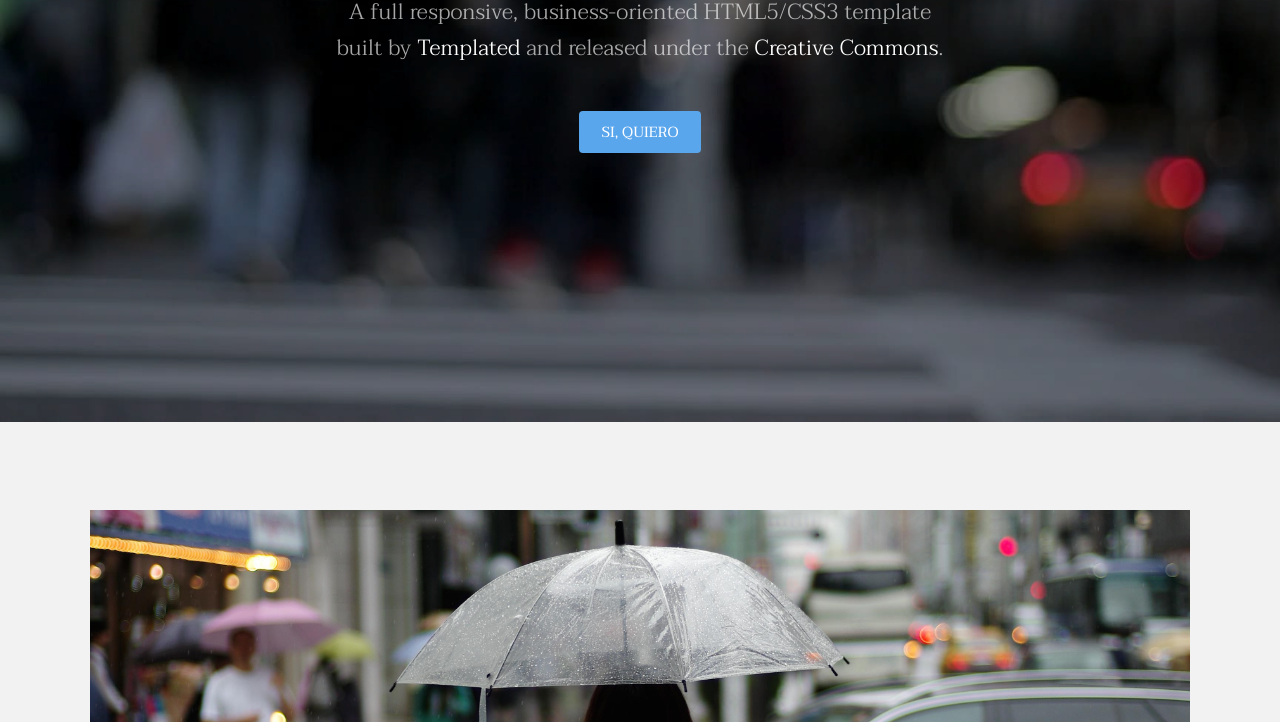
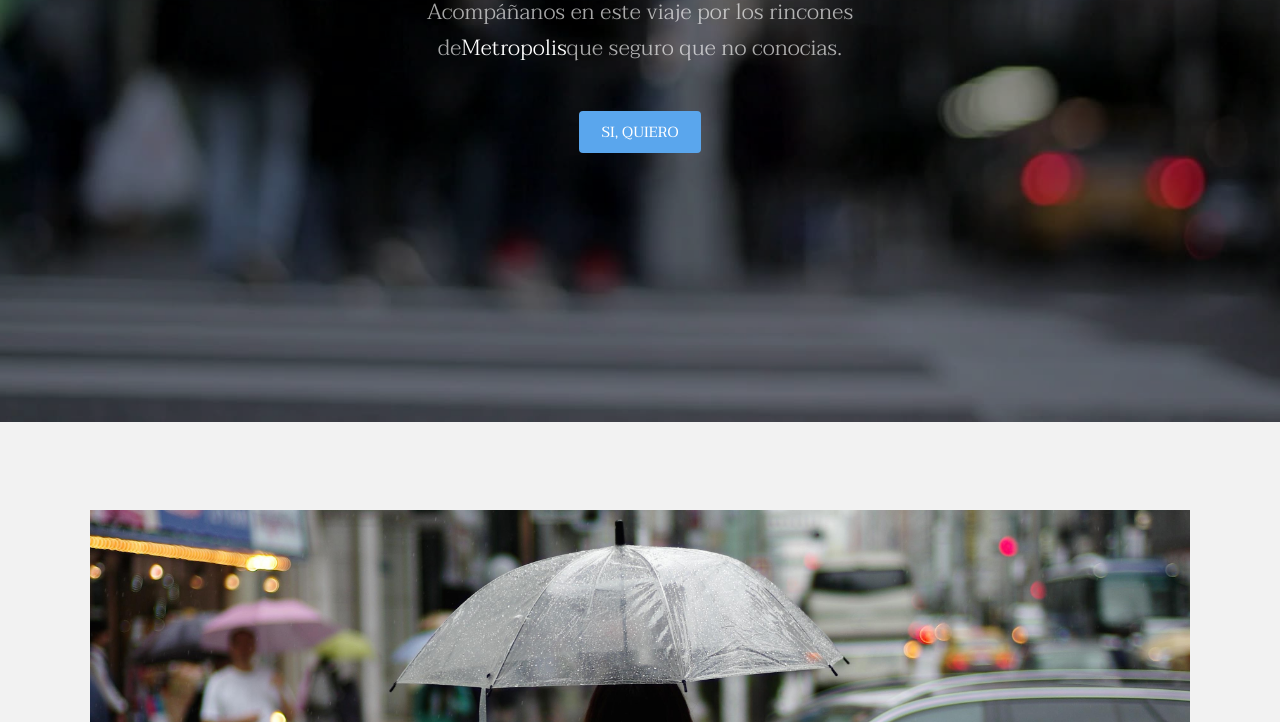
Before and after one commit to lipaodam/04_REP_METROPOLITA, a plain HTML site: page index.html in a window 1280 px wide. Shown: the part 378-1100 px from the top of the page. Drawn offline with Linux system fonts and the light colour scheme.

Commit message:
frase bajo el h1 por PAU

```diff
--- a/index.html
+++ b/index.html
@@ -37,8 +37,8 @@
 			<section id="banner" data-video="images/banner">
 				<div class="inner">
 					<h1>Metropolita</h1>
-					<p>A full responsive, business-oriented HTML5/CSS3 template<br />
-					built by <a href="https://templated.co/">Templated</a> and released under the <a href="https://templated.co/license">Creative Commons</a>.</p>
+					<p>Acompáñanos en este viaje por los rincones <br />
+					de<a href="https://templated.co/">Metropolis</a>que seguro que no conocias<a href="https://templated.co/license"></a>.</p>
 					<a href="#one" class="button special scrolly">Si, quiero </a>
 				</div>
 			</section>
```
